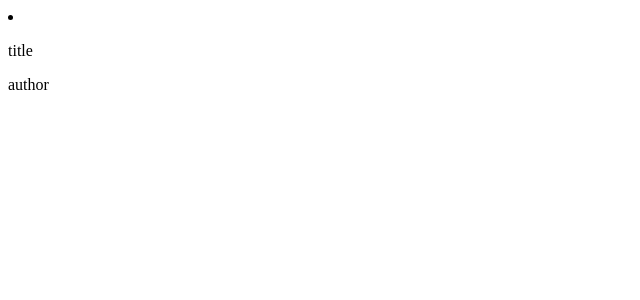
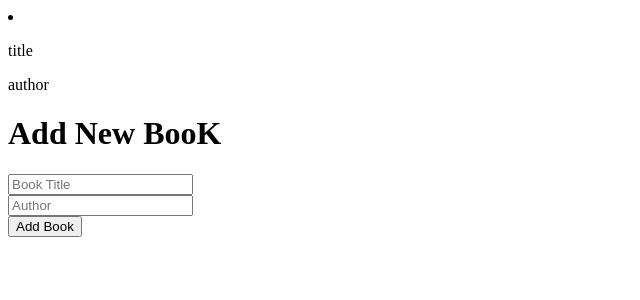
Before and after one commit to wayungi/Bookstore, a React (Create React App) app: page / in a window 1280 px wide. Shown: the top 300 px of the page, without its empty margins (0-640 px from the left). Built offline with nearby package versions, Linux system fonts and the light colour scheme.

Commit message:
Add Buttons

```diff
--- a/src/components/pages/books.js
+++ b/src/components/pages/books.js
@@ -1,9 +1,11 @@
 /** @format */
 
-import Form from '../partials/book';
+import Form from '../partials/form';
+import Book from '../partials/book';
 
 const Books = () => (
   <div>
+    <Book />
     <Form />
   </div>
 );
--- /dev/null
+++ b/src/components/pages/categories.js
@@ -0,0 +1,9 @@
+/** @format */
+
+const Categories = () => (
+  <div>
+    <button type="submit">Check Status</button>
+  </div>
+);
+
+export default Categories;
--- a/src/components/pages/categories.jsx
+++ /dev/null
@@ -1,3 +0,0 @@
-const Categories = () => <div><h1>Categories page</h1></div>;
-
-export default Categories;
--- a/src/components/partials/form.js
+++ b/src/components/partials/form.js
@@ -2,6 +2,9 @@
 
 const Form = () => (
   <form>
+    <div>
+      <h1>Add New BooK</h1>
+    </div>
     <div>
       <input type="text" required id="title" placeholder="Book Title" />
     </div>
@@ -9,7 +12,7 @@
       <input type="text" required id="author" placeholder="Author" />
     </div>
     <div>
-      <input type="Buuton" value="Add Book" />
+      <button type="submit">Add Book</button>
     </div>
   </form>
 );
```
